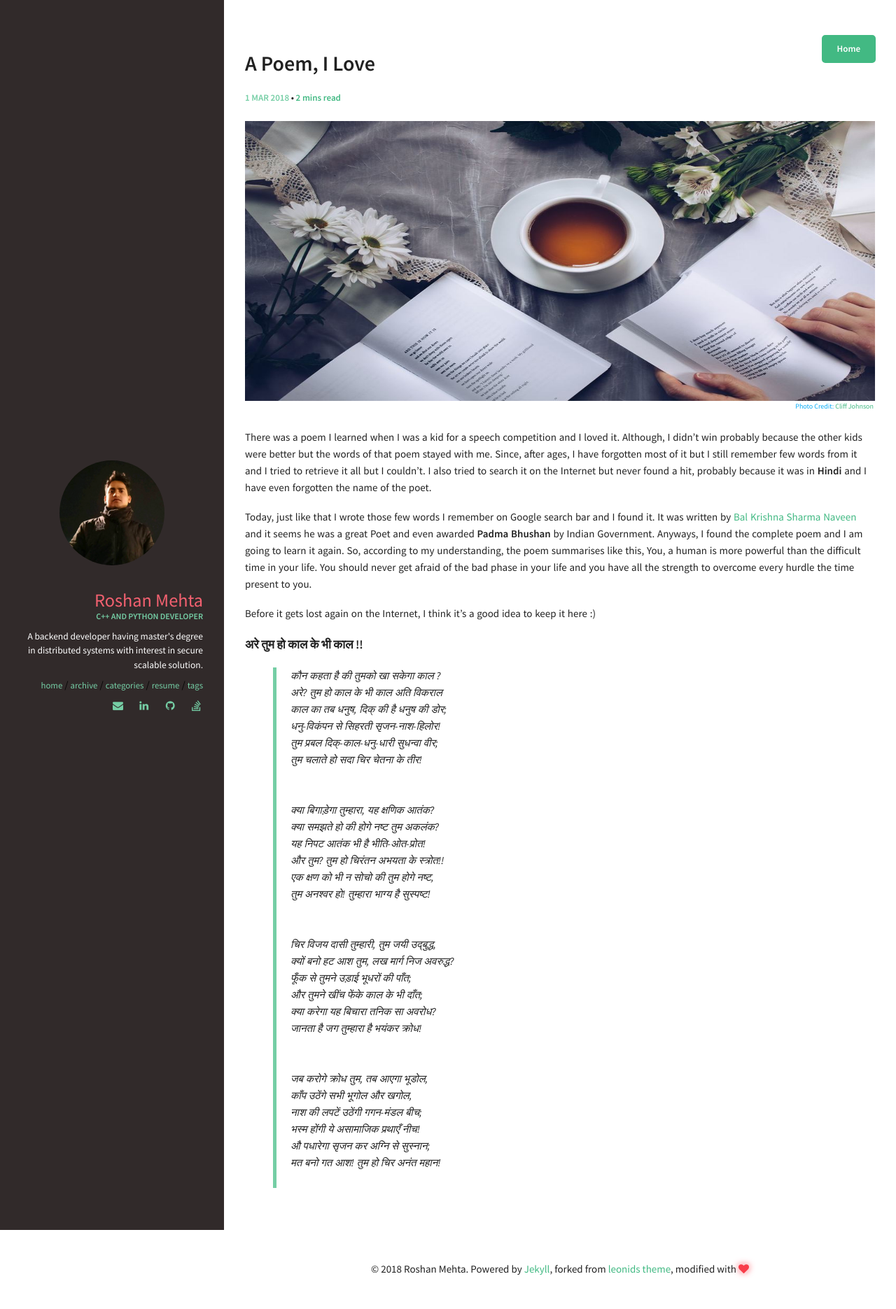
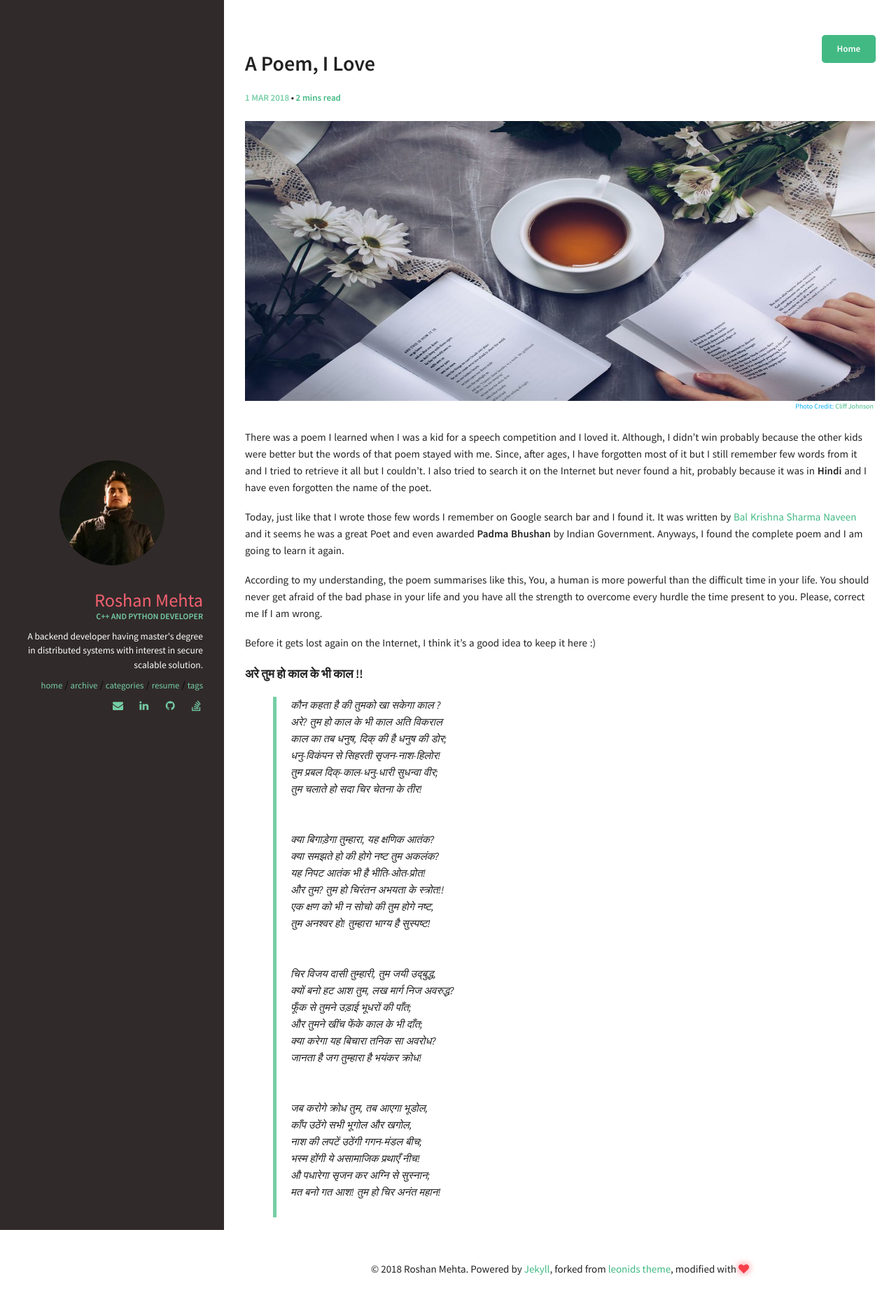
Before and after one commit to samhassan20/gmatesunny.github.io, a Jekyll site: the page built from _posts/2018-03-01-A Poem I remember.md, in a window 1280 px wide. Shown: the whole page at 70% size. Built offline with Jekyll 4.4.1, drawn with Linux system fonts in a browser that asks for light colours; comment, search, counter and statistics services are not loaded.

Commit message:
correction

```diff
--- a/_posts/2018-03-01-A Poem I remember.md
+++ b/_posts/2018-03-01-A Poem I remember.md
@@ -12,9 +12,10 @@ image:
 
 There was a poem I learned when I was a kid for a speech competition and I loved it. Although, I didn't win probably because the other kids were better but the words of that poem stayed with me. Since, after ages, I have forgotten most of it but I still remember few words from it and I tried to retrieve it all but I couldn't. I also tried to search it on the Internet but never found a hit, probably because it was in **Hindi** and I have even forgotten the name of the poet.
 
-Today, just like that I wrote those few words I remember on Google search bar and I found it. It was written by <a href="https://en.wikipedia.org/wiki/Bal_Krishna_Sharma_Naveen">Bal Krishna Sharma Naveen</a> and it seems he was a great Poet and even awarded **Padma Bhushan** by Indian Government.
-Anyways, I found the complete poem and I am going to learn it again.
-So, according to my understanding, the poem summarises like this, You, a human is more powerful than the difficult time in your life. You should never get afraid of the bad phase in your life and you have all the strength to overcome every hurdle the time present to you.
+Today, just like that I wrote those few words I remember on Google search bar and I found it. It was written by <a href="https://en.wikipedia.org/wiki/Bal_Krishna_Sharma_Naveen">Bal Krishna Sharma Naveen</a> and it seems he was a great Poet and even awarded **Padma Bhushan** by Indian Government. Anyways, I found the complete poem and I am going to learn it again.
+
+
+According to my understanding, the poem summarises like this, You, a human is more powerful than the difficult time in your life. You should never get afraid of the bad phase in your life and you have all the strength to overcome every hurdle the time present to you. Please, correct me If I am wrong.
 
 Before it gets lost again on the Internet, I think it's a good idea to keep it here :)
 
```
